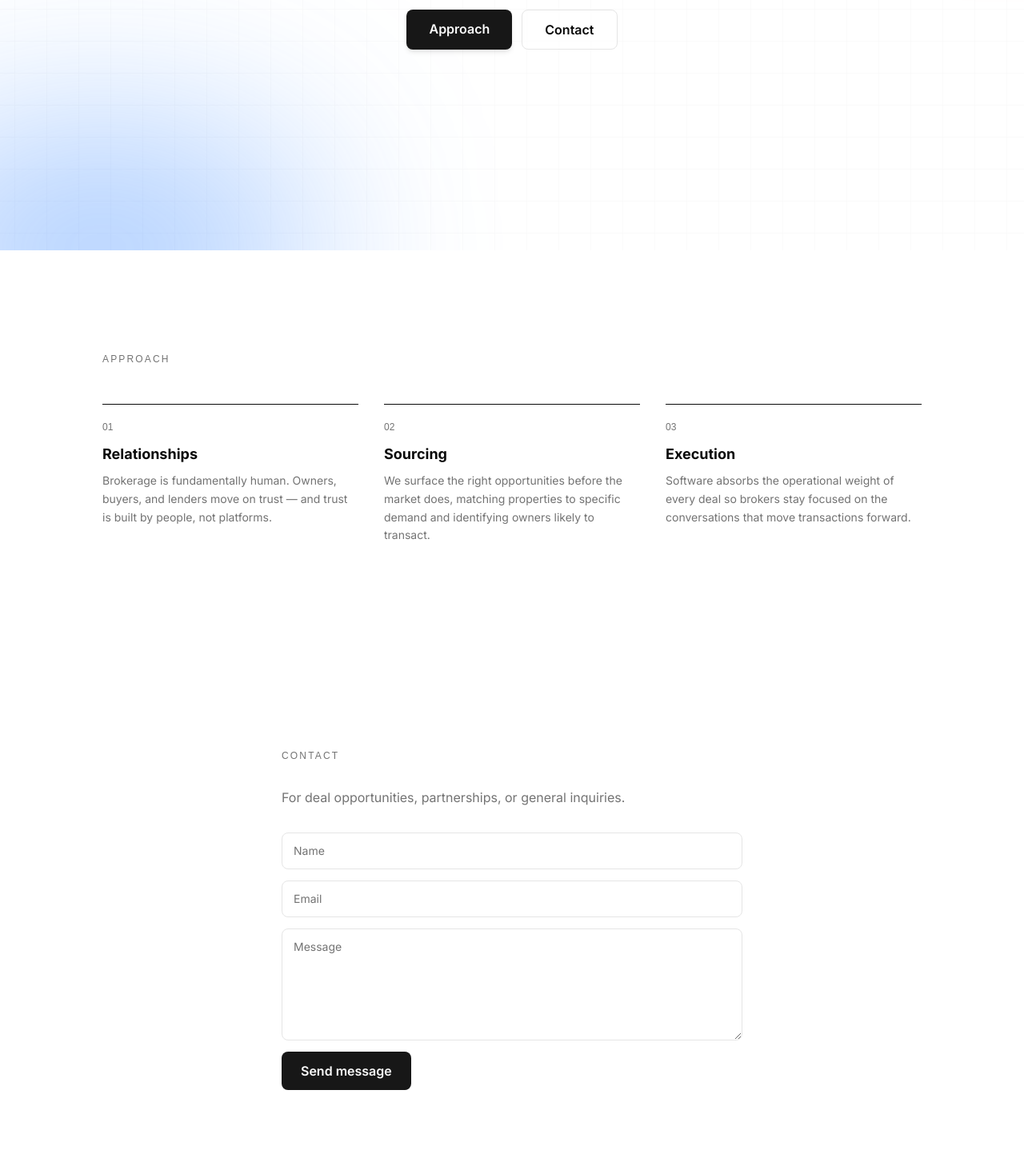
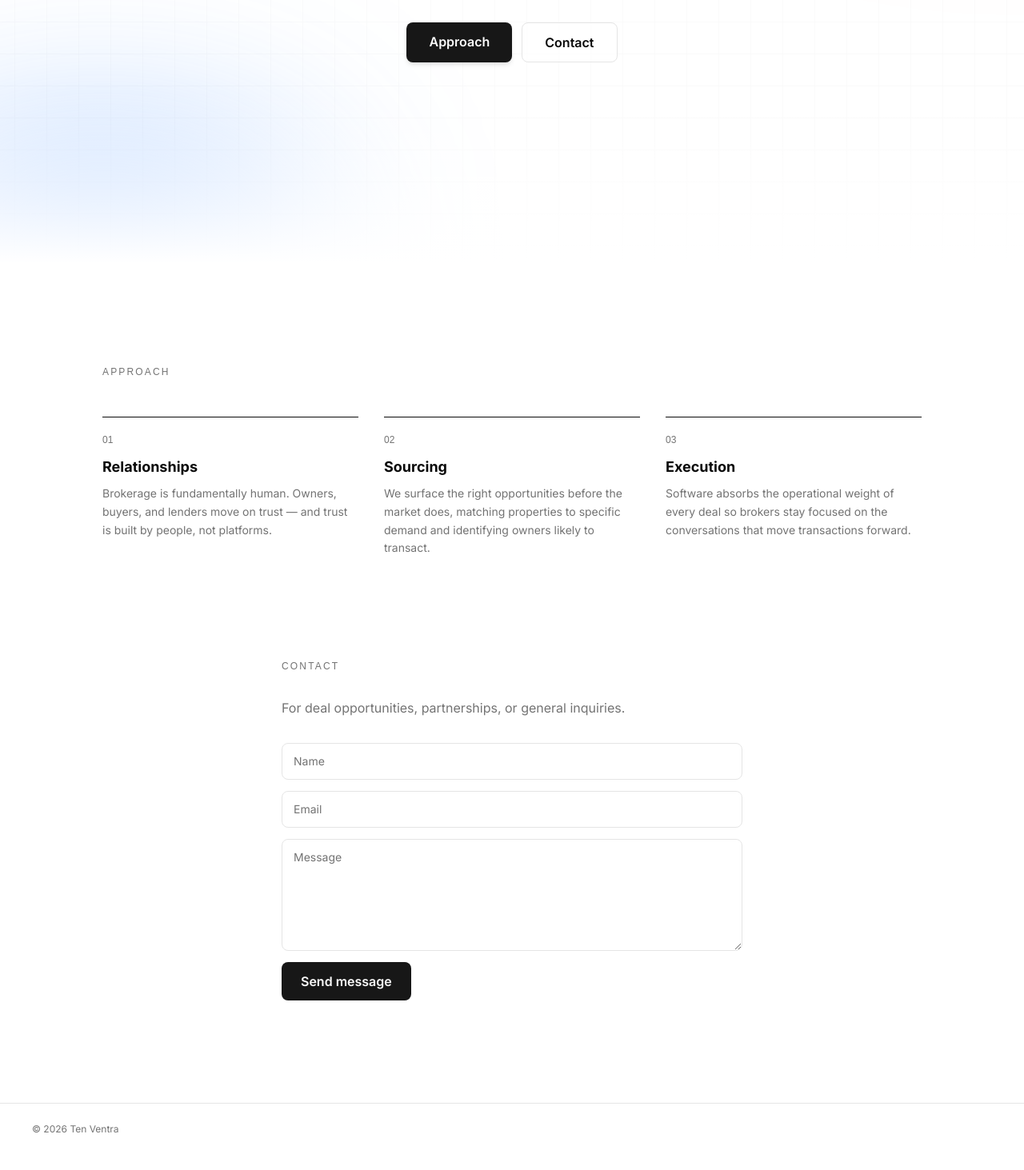
Before and after one commit to AI-RE-Consulting/ten-ventra-website, a Next.js app: page / in a window 1280 px wide. Shown: the part 487-1950 px from the top of the page at 80% size. Built offline with nearby package versions, Linux system fonts and the light colour scheme; a web font is replaced by a local one.

Commit message:
feat(layout): larger logo, hero-to-approach gradient fade, tighten approach/contact seam

```diff
--- a/src/components/layout/header.tsx
+++ b/src/components/layout/header.tsx
@@ -41,7 +41,7 @@ export function Header() {
           width={2606}
           height={976}
           priority
-          className="h-10 w-auto mix-blend-multiply"
+          className="h-14 w-auto mix-blend-multiply"
         />
       </Link>
       <span
--- a/src/components/sections/approach.tsx
+++ b/src/components/sections/approach.tsx
@@ -5,7 +5,7 @@ export function Approach() {
   return (
     <section
       id="approach"
-      className="px-6 sm:px-10 py-24 sm:py-32 bg-background scroll-mt-20"
+      className="px-6 sm:px-10 pt-24 sm:pt-32 pb-12 sm:pb-16 bg-background scroll-mt-20"
     >
       <div className="max-w-5xl mx-auto">
         <Reveal>
--- a/src/components/sections/contact.tsx
+++ b/src/components/sections/contact.tsx
@@ -6,7 +6,7 @@ export function Contact() {
   return (
     <section
       id="contact"
-      className="px-6 sm:px-10 py-24 sm:py-32 bg-background scroll-mt-20"
+      className="px-6 sm:px-10 pt-12 sm:pt-16 pb-24 sm:pb-32 bg-background scroll-mt-20"
     >
       <div className="max-w-xl mx-auto">
         <Reveal>
--- a/src/components/ui/infinite-grid-hero.tsx
+++ b/src/components/ui/infinite-grid-hero.tsx
@@ -89,6 +89,11 @@ export const InfiniteGridHero = ({
         <div className="absolute left-[-10%] bottom-[-20%] w-[40%] h-[40%] rounded-full bg-blue-500/40 blur-[120px]" />
       </div>
 
+      <div
+        className="absolute inset-x-0 bottom-0 h-[30%] bg-gradient-to-b from-transparent to-background z-[1] pointer-events-none"
+        aria-hidden="true"
+      />
+
       <div className="relative z-10 flex flex-col items-center text-center px-4 max-w-3xl mx-auto space-y-6 pointer-events-none">
         <div className="space-y-4">
           <h1 className="text-5xl md:text-7xl font-extrabold tracking-tight text-foreground drop-shadow-sm">
```
